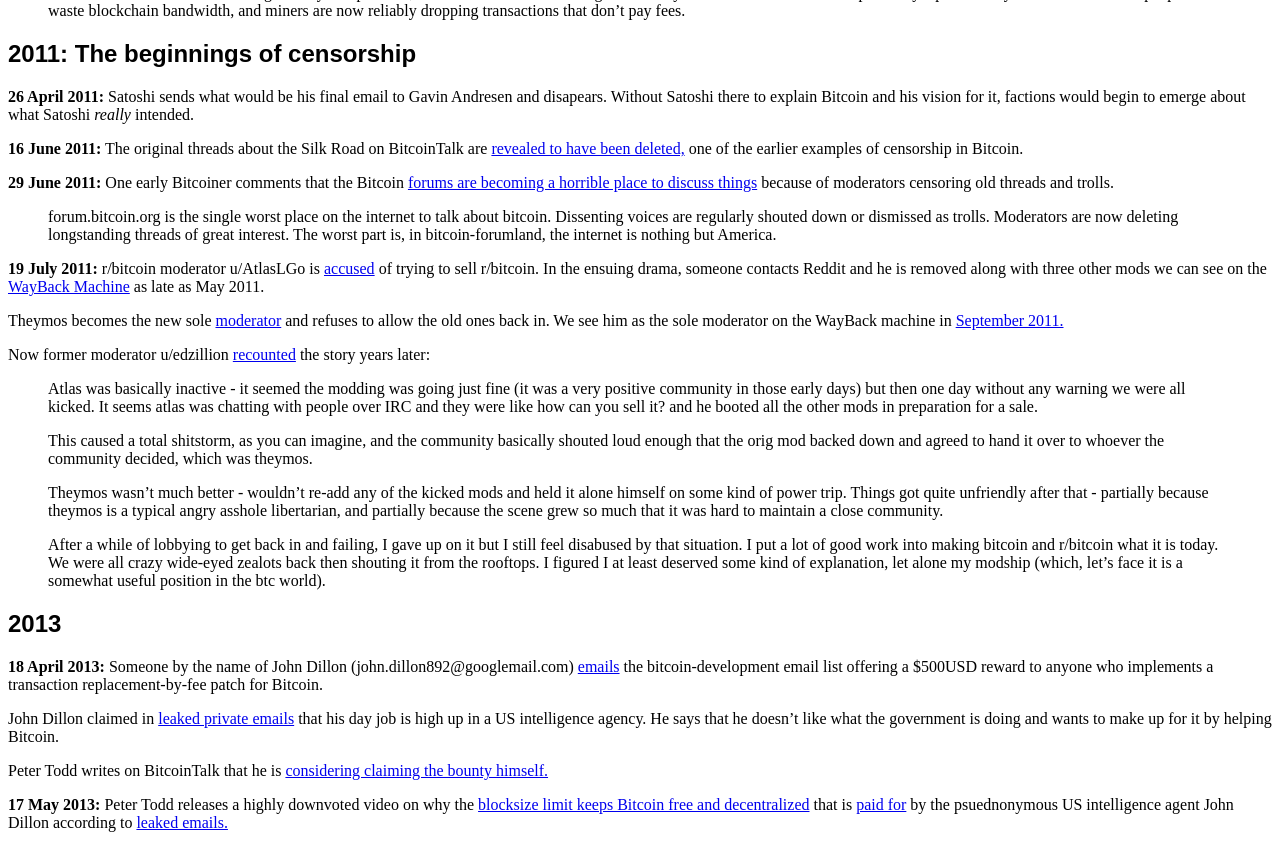
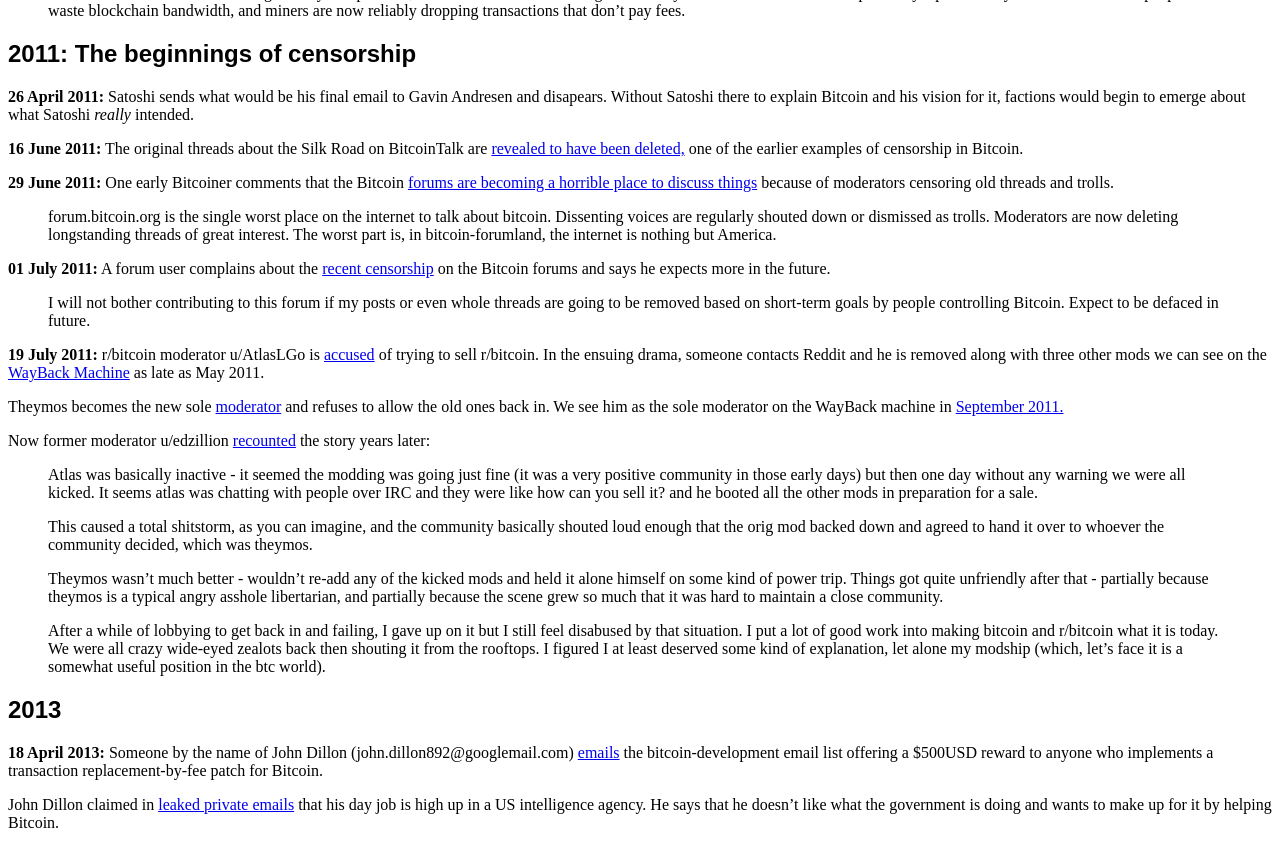
Before and after one commit to derykmakgill/website, a Jekyll site: the page built from btc.md, in a window 1280 px wide and 900 px high, scrolled down 3119 px, cut to the strip 0-844 px from the top of the window. Built offline with Jekyll 4.4.1, drawn with Linux system fonts in a browser that asks for light colours; a script that is not in the unit is left out.

Commit message:
Update btc.md

```diff
--- a/btc.md
+++ b/btc.md
@@ -153,6 +153,10 @@
 
 >forum.bitcoin.org is the single worst place on the internet to talk about bitcoin. Dissenting voices are regularly shouted down or dismissed as trolls. Moderators are now deleting longstanding threads of great interest. The worst part is, in bitcoin-forumland, the internet is nothing but America.
 
+**01 July 2011:** A forum user complains about the [recent censorship](https://bitcointalk.org/index.php?topic=17872.msg313015#msg313015) on the Bitcoin forums and says he expects more in the future.
+
+>I will not bother contributing to this forum if my posts or even whole threads are going to be removed based on short-term goals by people controlling Bitcoin. Expect to be defaced in future.
+
 **19 July 2011:** r/bitcoin moderator u/AtlasLGo is [accused](https://bitcointalk.org/index.php?topic=30211.0) of trying to sell r/bitcoin. In the ensuing drama, someone contacts Reddit and he is removed along with three other mods we can see on the [WayBack Machine](https://web.archive.org/web/20110530125818/https://www.reddit.com/r/Bitcoin/new/) as late as May 2011.
 
 Theymos becomes the new sole [moderator](https://bitcointalk.org/index.php?topic=30211.msg381922#msg381922) and refuses to allow the old ones back in. We see him as the sole moderator on the WayBack machine in [September 2011.](https://web.archive.org/web/20110927021847/https://www.reddit.com/r/Bitcoin/new/)
```
